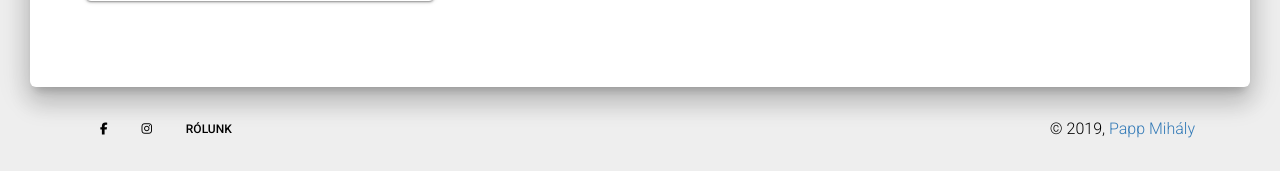
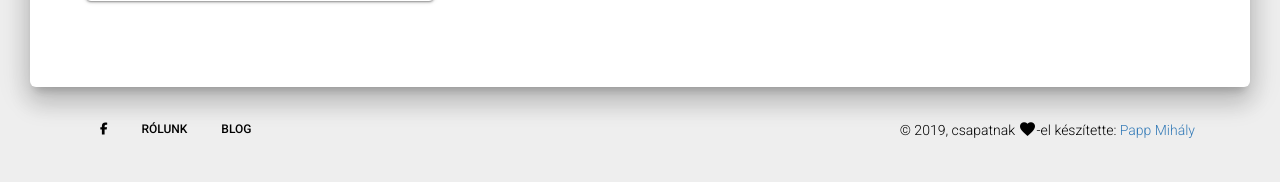
Before and after one commit to pmihaly/cserkweb, a Django app: a page that uses cserkweb/templates/footer.html in a window 1280 px wide. Shown: the part 1045-1227 px from the top of the page. Run offline with Django 3.2, Linux system fonts and the light colour scheme; tables that the repository leaves empty hold one stand-in row (values such as "Sample post"); grey boxes marked "Sample" are stand-in pictures; some libraries are stand-ins or nearby versions.

Commit message:
Linkek személyreszabása

```diff
--- a/cserkweb/templates/footer.html
+++ b/cserkweb/templates/footer.html
@@ -3,27 +3,28 @@
         <nav class="float-left">
             <ul>
                 <li>
-                    <a href="https://www.creative-tim.com">
+                    <a href="https://www.facebook.com/1111cscs">
                         <i class="fab fa-facebook-f"></i>
                     </a>
                 </li>
                 <li>
-                    <a href="https://creative-tim.com/presentation">
-                        <i class="fab fa-instagram"></i>
+                    <a href="{% url 'about:about_us' %}">
+                        Rólunk
                     </a>
                 </li>
                 <li>
-                    <a href="http://blog.creative-tim.com">
-                        Rólunk
+                    <a href="{% url 'blog:post-list' %}">
+                        Blog
                     </a>
                 </li>
+
             </ul>
         </nav>
-        <div class="copyright float-right">
+        <p class="copyright float-right">
             &copy;
             <script>
                 document.write(new Date().getFullYear())
-            </script>, <a href="https://github.com/pmihaly/">Papp Mihály</a>
-        </div>
+            </script>, csapatnak <i class="material-icons">favorite</i>-el készítette: <a href="https://github.com/pmihaly/">Papp Mihály</a>
+        </p>
     </div>
 </footer>
```
